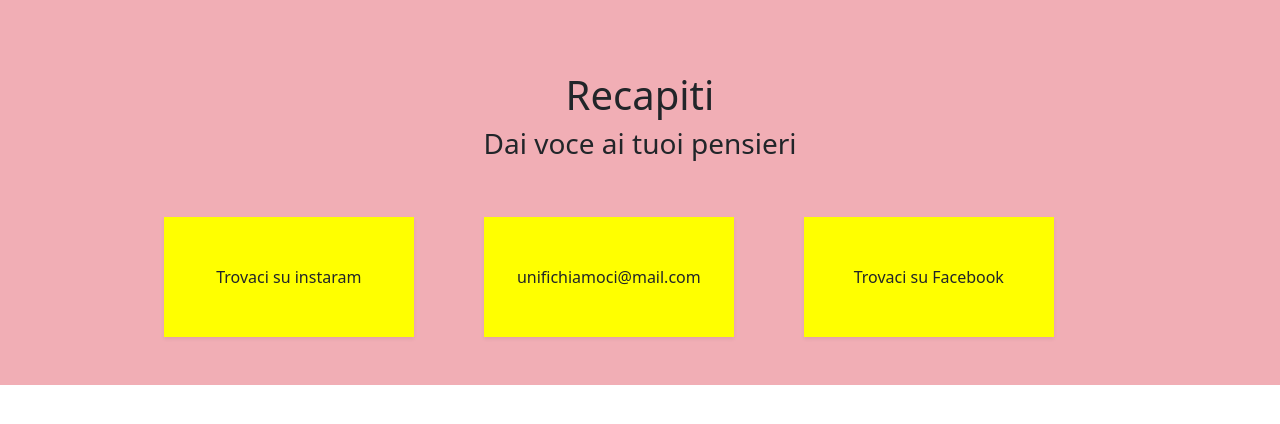
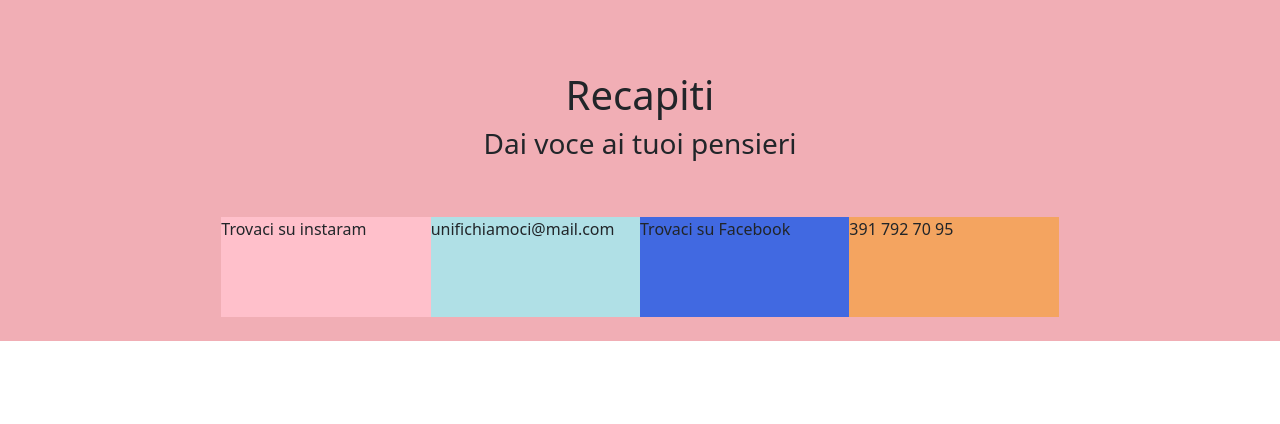
Before and after one commit to UniFiChiamoci/UniFiChiamoci, a PHP site: page /html/contattaci.html in a window 1280 px wide. Shown: the part 259-683 px from the top of the page. Run offline with PHP 8.4, Linux system fonts and the light colour scheme; some libraries are stand-ins or nearby versions.

Commit message:
caselle recapiti

```diff
--- a/html/contattaci.html
+++ b/html/contattaci.html
@@ -18,20 +18,25 @@
         </div>
       </main><!-- /.container -->
 
-      <div class="container-fluid h-auto py-4 contattaci_box-contatti">
-        <div class="row justify-content-md-center contattaci_box-contatti--instestazione">
+      <div class="container-fluid justify-content-center h-auto py-4 contattaci_box-contatti">
+        <div class="row justify-content-md-center contattaci_box-contatti--intestazione">
           <div class=" py-5 text-center">
             <h1 class="">Recapiti</h1>
             <h3 class="">Dai voce ai tuoi pensieri</h3>
           </div>
-
         </div>
-          <div class="row justify-content-center mb-3 text-center contattaci_box-contatti--recapiti ">
-              <div class="col-md-6 col-lg-3 px-1 mb-2 "><div class="shadow-sm py-5 contattaci_box-contatto contattaci_box-contatto--insta">Trovaci su instaram</div></div>
-              <div class="col-md-6 col-xl-3 col-lg-3 px-1 mb-2 "><div class="shadow-sm py-5 contattaci_box-contatto contattaci_box-contatto--mail">unifichiamoci@mail.com</div></div>
-              <div class="col-md-6 col-xl-3 col-lg-3 px-1 mb-2 "><div class="shadow-sm py-5 contattaci_box-contatto contattaci_box-contatto--fb">Trovaci su Facebook</div></div>
-
+          <div class="row g-0 contattaci_box-contatti--recapiti ">
+             <div class="col-12 col-xl-2"><div class=" contattaci_box-contatto contattaci_box-contatto--insta"><i class="bi bi-instagram"></i>Trovaci su instaram</div></div>
+              <div class="col-12 col-xl-2"><div class=" contattaci_box-contatto contattaci_box-contatto--mail">unifichiamoci@mail.com</div></div>
+              <div class="col-12 col-xl-2"><div class=" contattaci_box-contatto contattaci_box-contatto--fb">Trovaci su Facebook</div></div>
+              <div class="col-12 col-xl-2"><div class=" contattaci_box-contatto contattaci_box-contatto--cell">391 792 70 95</div></div>
           </div>
+          <!-- <div class="contattaci_box-contatti--recapiti">
+            <div class="contattaci_box-contatto contattaci_box-contatto--insta">insta</div>
+            <div class="contattaci_box-contatto contattaci_box-contatto--mail">fb</div>
+            <div class="contattaci_box-contatto contattaci_box-contatto--fb">mail</div>
+            <div class="contattaci_box-contatto contattaci_box-contatto--cell">cell</div>
+          </div> -->
       </div>
 
 </body>
--- a/sass/contattaci.scss
+++ b/sass/contattaci.scss
@@ -8,24 +8,34 @@
             height: 70vh;
             width: 100%;
             background-color: $red-200;
+            &--recapiti{
+                display: flex;
+                justify-content: center;
+                align-items: center;
+
+            }
     }
 
     &_box-contatto{
 
-        background-color: yellow;
-        width: 80%;
+        display: flex;
+       /*  align-items: center;
+        justify-content: center; */
+        width: 100%;
+        height: 100px;
+
 
         &--insta{
-
+            background-color: pink;
         }
         &--mail{
-
+            background-color: powderblue;
         }
         &--fb{
-
+            background-color: royalblue;
         }
         &--cell{
-
+            background-color: sandybrown;
         }
 
     }
```
Also changed, not shown: pages/contattaci.html (+4 -4 lines), sass/contattaci.css, sass/contattaci.min.css, 2 other files.
